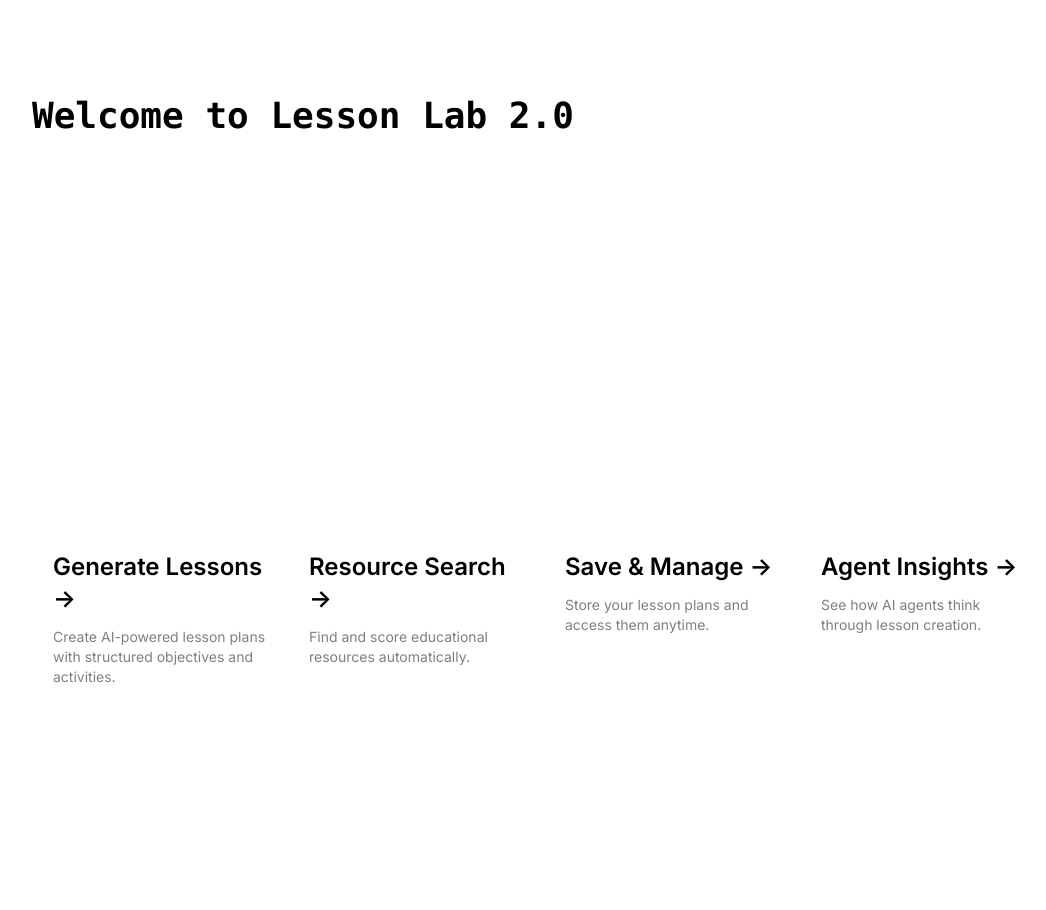
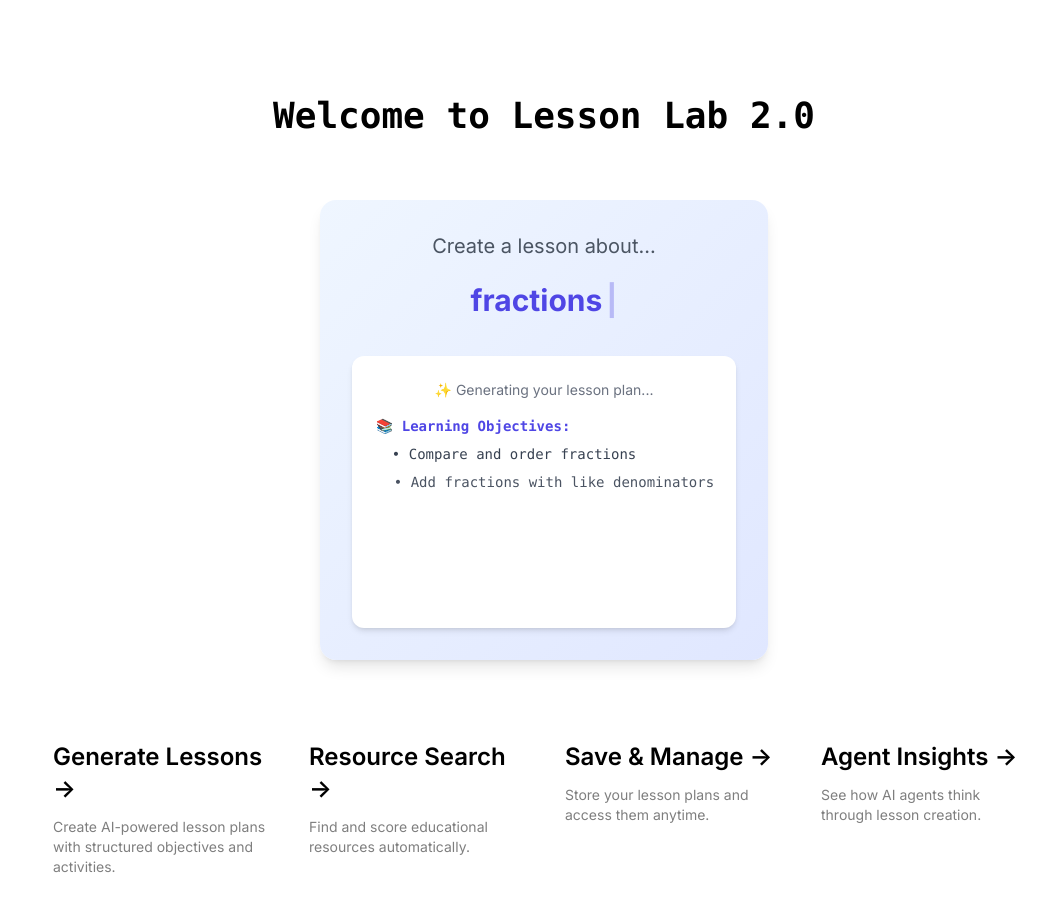
Before and after one commit to annasba07/lessonlab-2, a Next.js app in the folder frontend/: page / in a window 1280 px wide. Shown: the top 910 px of the page, without its empty margins (96-1142 px from the left). Before the commit the page ends 800 px from the top, so only its background shows below. Built offline with nearby package versions, Linux system fonts and the light colour scheme.

Commit message:
updates on home page, added animation

```diff
--- a/frontend/package.json
+++ b/frontend/package.json
@@ -13,7 +13,8 @@
     "react-dom": "^18",
     "next": "14.2.30",
     "@supabase/supabase-js": "^2.45.0",
-    "@supabase/ssr": "^0.6.1"
+    "@supabase/ssr": "^0.6.1",
+    "framer-motion": "^10.16.5"
   },
   "devDependencies": {
     "typescript": "^5",
--- a/frontend/src/app/page.tsx
+++ b/frontend/src/app/page.tsx
@@ -1,11 +1,16 @@
+import TypingAnimation from '@/components/TypingAnimation'
+
 export default function Home() {
   return (
     <main className="flex min-h-screen flex-col items-center justify-between p-24">
       <div className="z-10 max-w-5xl w-full items-center justify-between font-mono text-sm lg:flex">
-        <h1 className="text-4xl font-bold text-center">
+        <h1 className="text-4xl font-bold text-center w-full">
           Welcome to Lesson Lab 2.0
         </h1>
       </div>
+
+      {/* Interactive typing animation */}
+      <TypingAnimation />
 
       <div className="mb-32 grid text-center lg:max-w-5xl lg:w-full lg:mb-0 lg:grid-cols-4 lg:text-left">
         <div className="group rounded-lg border border-transparent px-5 py-4 transition-colors hover:border-gray-300 hover:bg-gray-100 hover:dark:border-neutral-700 hover:dark:bg-neutral-800/30">
--- /dev/null
+++ b/frontend/src/components/TypingAnimation.tsx
@@ -0,0 +1,177 @@
+'use client'
+
+import { useState, useEffect } from 'react'
+import { motion, AnimatePresence } from 'framer-motion'
+
+const topics = [
+  'photosynthesis',
+  'fractions',
+  'World War II',
+  'creative writing',
+  'the solar system',
+  'multiplication tables'
+]
+
+const lessonPreviews = {
+  'photosynthesis': [
+    '📚 Learning Objectives:',
+    '• Explain how plants make food from sunlight',
+    '• Identify parts of a leaf and their functions',
+    '',
+    '🔬 Main Activity:',
+    '• Leaf dissection experiment',
+    '• Light vs. dark plant observation'
+  ],
+  'fractions': [
+    '📚 Learning Objectives:',
+    '• Compare and order fractions',
+    '• Add fractions with like denominators',
+    '',
+    '🎯 Main Activity:',
+    '• Pizza fraction manipulatives',
+    '• Fraction number line games'
+  ],
+  'World War II': [
+    '📚 Learning Objectives:',
+    '• Identify major events of WWII',
+    '• Analyze causes and effects',
+    '',
+    '📖 Main Activity:',
+    '• Timeline creation project',
+    '• Primary source document analysis'
+  ],
+  'creative writing': [
+    '📚 Learning Objectives:',
+    '• Develop compelling characters',
+    '• Use descriptive language effectively',
+    '',
+    '✍️ Main Activity:',
+    '• Story starter prompts',
+    '• Peer review workshops'
+  ],
+  'the solar system': [
+    '📚 Learning Objectives:',
+    '• Order planets by distance from sun',
+    '• Compare planet characteristics',
+    '',
+    '🚀 Main Activity:',
+    '• Scale model creation',
+    '• Planet research presentations'
+  ],
+  'multiplication tables': [
+    '📚 Learning Objectives:',
+    '• Memorize facts through 12x12',
+    '• Apply multiplication strategies',
+    '',
+    '🎮 Main Activity:',
+    '• Math fact games',
+    '• Array visualization exercises'
+  ]
+}
+
+export default function TypingAnimation() {
+  const [currentTopicIndex, setCurrentTopicIndex] = useState(0)
+  const [displayedText, setDisplayedText] = useState('')
+  const [isTyping, setIsTyping] = useState(true)
+  const [showLesson, setShowLesson] = useState(false)
+  const [lessonLines, setLessonLines] = useState<string[]>([])
+
+  const currentTopic = topics[currentTopicIndex]
+
+  useEffect(() => {
+    const topic = topics[currentTopicIndex]
+    let timeoutId: NodeJS.Timeout
+
+    if (isTyping) {
+      // Typing effect
+      if (displayedText.length < topic.length) {
+        timeoutId = setTimeout(() => {
+          setDisplayedText(topic.slice(0, displayedText.length + 1))
+        }, 100)
+      } else {
+        // Finished typing, show lesson preview
+        setShowLesson(true)
+        setLessonLines(lessonPreviews[topic as keyof typeof lessonPreviews] || [])
+
+        // Wait before starting to delete
+        timeoutId = setTimeout(() => {
+          setIsTyping(false)
+        }, 2000)
+      }
+    } else {
+      // Deleting effect
+      if (displayedText.length > 0) {
+        timeoutId = setTimeout(() => {
+          setDisplayedText(displayedText.slice(0, -1))
+        }, 50)
+      } else {
+        // Finished deleting, move to next topic
+        setShowLesson(false)
+        setLessonLines([])
+        setCurrentTopicIndex((prev) => (prev + 1) % topics.length)
+        setIsTyping(true)
+      }
+    }
+
+    return () => clearTimeout(timeoutId)
+  }, [currentTopicIndex, displayedText, isTyping])
+
+  return (
+    <div className="max-w-4xl mx-auto my-16 p-8 bg-gradient-to-br from-blue-50 to-indigo-100 rounded-2xl shadow-lg">
+      {/* Typing prompt */}
+      <div className="text-center mb-8">
+        <p className="text-xl text-gray-600 mb-4">
+          Create a lesson about...
+        </p>
+        <div className="text-3xl font-bold text-indigo-600 min-h-[3rem] flex items-center justify-center">
+          <span>{displayedText}</span>
+          <motion.span
+            animate={{ opacity: [1, 0, 1] }}
+            transition={{ duration: 1, repeat: Infinity }}
+            className="ml-1"
+          >
+            |
+          </motion.span>
+        </div>
+      </div>
+
+      {/* Lesson preview */}
+      <AnimatePresence>
+        {showLesson && (
+          <motion.div
+            initial={{ opacity: 0, y: 20 }}
+            animate={{ opacity: 1, y: 0 }}
+            exit={{ opacity: 0, y: -20 }}
+            className="bg-white rounded-xl p-6 shadow-md"
+          >
+            <div className="text-sm text-gray-500 mb-4 text-center">
+              ✨ Generating your lesson plan...
+            </div>
+
+            <div className="space-y-2 font-mono text-sm">
+              {lessonLines.map((line, index) => (
+                <motion.div
+                  key={index}
+                  initial={{ opacity: 0, x: -20 }}
+                  animate={{ opacity: 1, x: 0 }}
+                  transition={{ delay: index * 0.2 }}
+                  className={`${
+                    line.startsWith('📚') || line.startsWith('🔬') || line.startsWith('🎯') ||
+                    line.startsWith('📖') || line.startsWith('✍️') || line.startsWith('🚀') ||
+                    line.startsWith('🎮')
+                      ? 'font-semibold text-indigo-600'
+                      : line.startsWith('•')
+                        ? 'text-gray-700 ml-4'
+                        : 'text-gray-600'
+                  }`}
+                >
+                  {line || '\u00A0'}
+                </motion.div>
+              ))}
+            </div>
+          </motion.div>
+        )}
+      </AnimatePresence>
+    </div>
+  )
+}
--- a/frontend/src/lib/supabase.ts
+++ b/frontend/src/lib/supabase.ts
@@ -1,6 +1,7 @@
 import { createBrowserClient } from '@supabase/ssr'
 
-const supabaseUrl = process.env.NEXT_PUBLIC_SUPABASE_URL!
-const supabaseAnonKey = process.env.NEXT_PUBLIC_SUPABASE_ANON_KEY!
+// Temporarily disable Supabase client to test if env vars are causing issues
+const supabaseUrl = process.env.NEXT_PUBLIC_SUPABASE_URL || 'http://placeholder'
+const supabaseAnonKey = process.env.NEXT_PUBLIC_SUPABASE_ANON_KEY || 'placeholder'
 
 export const supabase = createBrowserClient(supabaseUrl, supabaseAnonKey)
```
